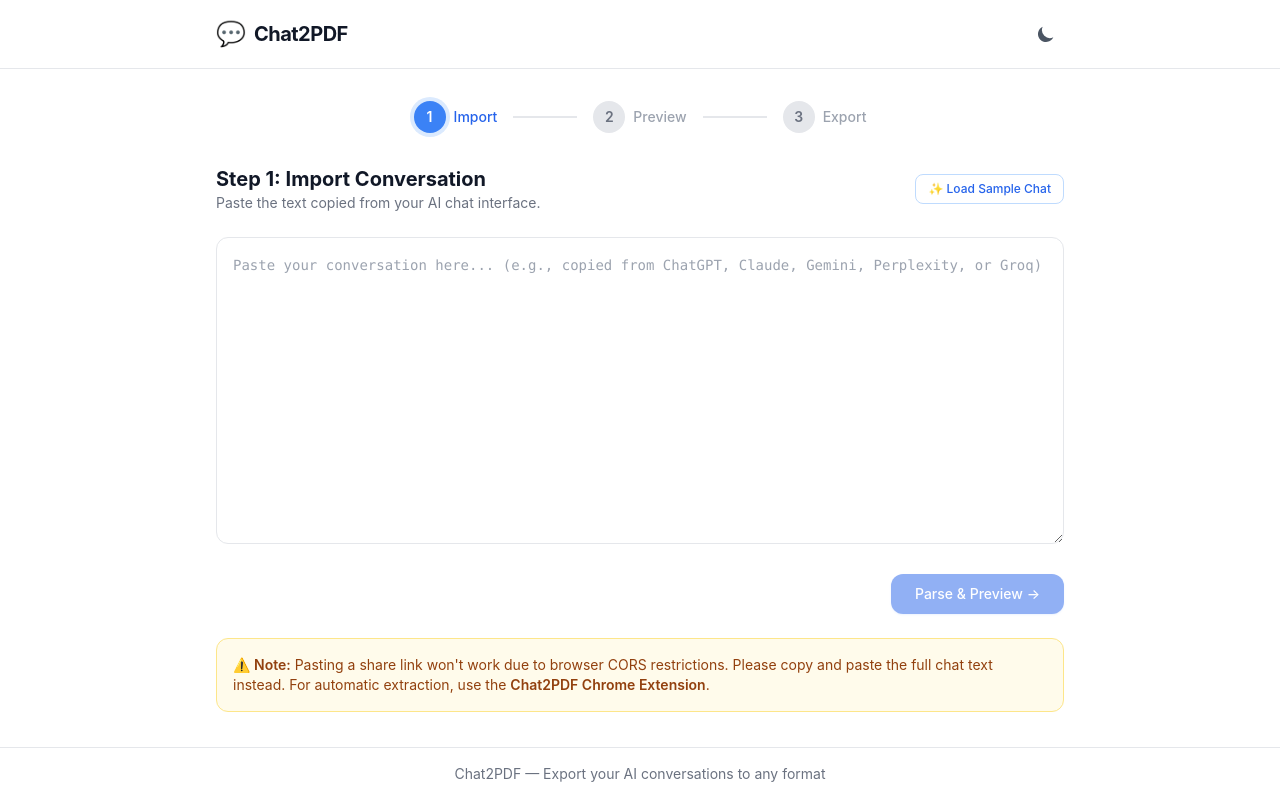
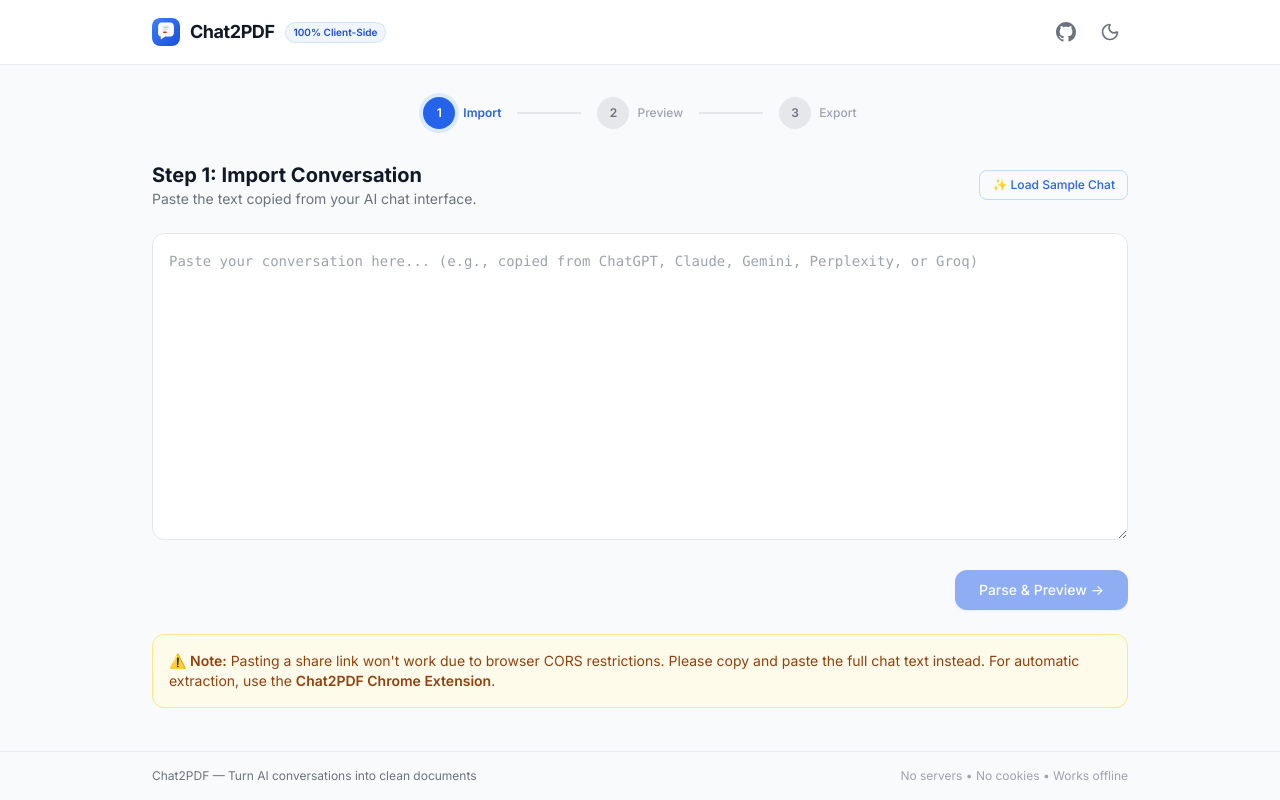
Before and after one commit to bhedanikhilkumar-code/chat2pdf, a React (Vite) app: page / in a window 1280 px wide. Built offline with nearby package versions, Linux system fonts and the light colour scheme.

Commit message:
feat(ui): design tokens, layout and stepper

```diff
--- a/index.html
+++ b/index.html
@@ -3,14 +3,12 @@
   <head>
     <meta charset="UTF-8" />
     <link rel="icon" type="image/svg+xml" href="/favicon.svg" />
-    <meta name="viewport" content="width=device-width, initial-scale=1.0" />
-    <meta name="description" content="Chat2PDF - Export your AI chat conversations to PDF, DOCX, PPTX, and more" />
-    <link rel="preconnect" href="https://fonts.googleapis.com" />
-    <link rel="preconnect" href="https://fonts.gstatic.com" crossorigin />
-    <link href="https://fonts.googleapis.com/css2?family=Caveat:wght@400;700&family=Indie+Flower&family=Kalam:wght@300;400;700&family=Hind:wght@300;400;500;600;700&display=swap" rel="stylesheet" />
+    <meta name="viewport" content="width=device-width, initial-scale=1.0, viewport-fit=cover" />
+    <meta name="theme-color" content="#2563eb" />
+    <meta name="description" content="Chat2PDF - Export your AI chat conversations to PDF, DOCX, PPTX, and more locally" />
     <title>Chat2PDF</title>
   </head>
-  <body>
+  <body class="bg-gray-50 dark:bg-gray-950 text-gray-900 dark:text-gray-100 min-h-[100dvh] antialiased">
     <div id="root"></div>
     <script type="module" src="/src/web/main.tsx"></script>
   </body>
--- a/src/web/components/Layout.tsx
+++ b/src/web/components/Layout.tsx
@@ -1,6 +1,7 @@
 import React from 'react';
 import { useTheme } from '../hooks/useTheme';
-import ThemeToggle from './ThemeToggle';
+import { Sun, Moon } from 'lucide-react';
+
 
 interface LayoutProps {
   children: React.ReactNode;
@@ -10,29 +11,56 @@ export default function Layout({ children }: LayoutProps) {
   const { isDark, toggle } = useTheme();
 
   return (
-    <div className="min-h-screen flex flex-col bg-white dark:bg-gray-900 transition-colors">
+    <div className="min-h-[100dvh] flex flex-col bg-gray-50 dark:bg-gray-950 transition-colors">
       {/* Header */}
-      <header className="border-b border-gray-200 dark:border-gray-700 bg-white/80 dark:bg-gray-900/80 backdrop-blur-sm sticky top-0 z-50">
-        <div className="max-w-4xl mx-auto px-4 sm:px-6 py-4 flex items-center justify-between">
+      <header className="border-b border-gray-200/80 dark:border-gray-800/80 bg-white/90 dark:bg-gray-900/90 backdrop-blur-md sticky top-0 z-50">
+        <div className="max-w-5xl mx-auto px-4 sm:px-6 py-3.5 flex items-center justify-between">
+          <div className="flex items-center gap-2.5">
+            <img src="/favicon.svg" alt="Chat2PDF" className="w-7 h-7 rounded-lg shadow-xs" />
+            <span className="text-lg font-bold text-gray-900 dark:text-white tracking-tight">
+              Chat2PDF
+            </span>
+            <span className="hidden sm:inline-flex items-center px-2 py-0.5 rounded-full text-[10px] font-semibold bg-blue-50 text-blue-700 dark:bg-blue-950/60 dark:text-blue-300 border border-blue-200/60 dark:border-blue-900/40">
+              100% Client-Side
+            </span>
+          </div>
+
           <div className="flex items-center gap-2">
-            <span className="text-2xl">💬</span>
-            <h1 className="text-xl font-bold text-gray-900 dark:text-white tracking-tight">
-              Chat2PDF
-            </h1>
+            <a
+              href="https://github.com/bhedanikhilkumar-code/chat2pdf"
+              target="_blank"
+              rel="noopener noreferrer"
+              aria-label="GitHub Repository"
+              className="p-2 rounded-xl text-gray-500 hover:text-gray-900 dark:text-gray-400 dark:hover:text-gray-100 hover:bg-gray-100 dark:hover:bg-gray-800 transition-colors"
+            >
+              <svg className="w-5 h-5 fill-current" viewBox="0 0 24 24">
+                <path d="M12 0C5.37 0 0 5.37 0 12c0 5.31 3.435 9.795 8.205 11.385.6.105.825-.255.825-.57 0-.285-.015-1.23-.015-2.235-3.015.555-3.795-.735-4.035-1.41-.135-.345-.72-1.41-1.23-1.695-.42-.225-1.02-.78-.015-.795.945-.015 1.62.87 1.845 1.23 1.08 1.815 2.805 1.305 3.495.99.105-.78.42-1.305.765-1.605-2.67-.3-5.46-1.335-5.46-5.925 0-1.305.465-2.385 1.23-3.225-.12-.3-.54-1.53.12-3.18 0 0 1.005-.315 3.3 1.23.96-.27 1.98-.405 3-.405s2.04.135 3 .405c2.295-1.56 3.3-1.23 3.3-1.23.66 1.65.24 2.88.12 3.18.765.84 1.23 1.905 1.23 3.225 0 4.605-2.805 5.625-5.475 5.925.435.375.81 1.095.81 2.22 0 1.605-.015 2.895-.015 3.3 0 .315.225.69.825.57A12.02 12.02 0 0024 12c0-6.63-5.37-12-12-12z" />
+              </svg>
+            </a>
+
+
+            <button
+              type="button"
+              onClick={toggle}
+              aria-label={isDark ? 'Switch to light mode' : 'Switch to dark mode'}
+              className="p-2 rounded-xl text-gray-500 hover:text-gray-900 dark:text-gray-400 dark:hover:text-gray-100 hover:bg-gray-100 dark:hover:bg-gray-800 transition-colors"
+            >
+              {isDark ? <Sun className="w-5 h-5 text-amber-400" /> : <Moon className="w-5 h-5" />}
+            </button>
           </div>
-          <ThemeToggle isDark={isDark} onToggle={toggle} />
         </div>
       </header>
 
       {/* Main Content */}
-      <main className="flex-1 max-w-4xl w-full mx-auto px-4 sm:px-6 py-8">
+      <main className="flex-1 max-w-5xl w-full mx-auto px-4 sm:px-6 py-6 sm:py-8">
         {children}
       </main>
 
       {/* Footer */}
-      <footer className="border-t border-gray-200 dark:border-gray-700">
-        <div className="max-w-4xl mx-auto px-4 sm:px-6 py-4 text-center text-sm text-gray-500 dark:text-gray-400">
-          Chat2PDF — Export your AI conversations to any format
+      <footer className="border-t border-gray-200/80 dark:border-gray-800/80 py-4 mt-auto">
+        <div className="max-w-5xl mx-auto px-4 sm:px-6 flex flex-col sm:flex-row items-center justify-between gap-2 text-xs text-gray-500 dark:text-gray-400">
+          <span>Chat2PDF — Turn AI conversations into clean documents</span>
+          <span className="text-gray-400 dark:text-gray-600">No servers • No cookies • Works offline</span>
         </div>
       </footer>
     </div>
--- a/src/web/components/StepIndicator.tsx
+++ b/src/web/components/StepIndicator.tsx
@@ -1,5 +1,9 @@
+import React from 'react';
+import { Check } from 'lucide-react';
+
 interface StepIndicatorProps {
-  currentStep: number; // 0, 1, 2
+  currentStep: number;
+  onStepClick?: (step: number) => void;
 }
 
 const steps = [
@@ -8,37 +12,39 @@ const steps = [
   { label: 'Export', number: 3 },
 ];
 
-export default function StepIndicator({ currentStep }: StepIndicatorProps) {
+export default function StepIndicator({ currentStep, onStepClick }: StepIndicatorProps) {
   return (
-    <div className="flex items-center justify-center gap-2 sm:gap-4 mb-8">
+    <div className="flex items-center justify-center gap-2 sm:gap-4 mb-6">
       {steps.map((step, index) => {
         const isActive = index === currentStep;
         const isCompleted = index < currentStep;
+        const isClickable = onStepClick && isCompleted;
 
         return (
           <div key={step.number} className="flex items-center gap-2 sm:gap-4">
-            <div className="flex items-center gap-1.5 sm:gap-2">
+            <button
+              type="button"
+              disabled={!isClickable}
+              onClick={() => isClickable && onStepClick(index)}
+              className={`flex items-center gap-2 group transition-all ${
+                isClickable ? 'cursor-pointer' : 'cursor-default'
+              }`}
+            >
               <div
-                className={`w-8 h-8 rounded-full flex items-center justify-center text-sm font-semibold transition-all ${
+                className={`w-8 h-8 rounded-full flex items-center justify-center text-xs font-semibold transition-all ${
                   isCompleted
-                    ? 'bg-blue-500 text-white'
+                    ? 'bg-blue-600 text-white'
                     : isActive
-                    ? 'bg-blue-500 text-white ring-4 ring-blue-100 dark:ring-blue-900'
-                    : 'bg-gray-200 dark:bg-gray-700 text-gray-500 dark:text-gray-400'
+                    ? 'bg-blue-600 text-white ring-4 ring-blue-100 dark:ring-blue-900/50'
+                    : 'bg-gray-200 dark:bg-gray-800 text-gray-500 dark:text-gray-400'
                 }`}
               >
-                {isCompleted ? (
-                  <svg className="w-4 h-4" fill="none" viewBox="0 0 24 24" stroke="currentColor" strokeWidth={3}>
-                    <path strokeLinecap="round" strokeLinejoin="round" d="M5 13l4 4L19 7" />
-                  </svg>
-                ) : (
-                  step.number
-                )}
+                {isCompleted ? <Check className="w-4 h-4 stroke-[3]" /> : step.number}
               </div>
               <span
-                className={`text-sm font-medium hidden sm:inline ${
+                className={`text-xs font-medium hidden sm:inline ${
                   isActive
-                    ? 'text-blue-600 dark:text-blue-400'
+                    ? 'text-blue-600 dark:text-blue-400 font-semibold'
                     : isCompleted
                     ? 'text-gray-700 dark:text-gray-300'
                     : 'text-gray-400 dark:text-gray-500'
@@ -46,12 +52,12 @@ export default function StepIndicator({ currentStep }: StepIndicatorProps) {
               >
                 {step.label}
               </span>
-            </div>
+            </button>
 
             {index < steps.length - 1 && (
               <div
                 className={`w-8 sm:w-16 h-0.5 transition-colors ${
-                  isCompleted ? 'bg-blue-500' : 'bg-gray-200 dark:bg-gray-700'
+                  isCompleted ? 'bg-blue-600' : 'bg-gray-200 dark:bg-gray-800'
                 }`}
               />
             )}
--- a/src/web/index.css
+++ b/src/web/index.css
@@ -2,10 +2,16 @@
 @tailwind components;
 @tailwind utilities;
 
-body {
-  @apply bg-white text-gray-900 dark:bg-gray-900 dark:text-gray-100 antialiased;
-  font-family: 'Inter', system-ui, -apple-system, sans-serif;
-  transition: background-color 0.3s ease, color 0.3s ease;
+@layer base {
+  html {
+    font-family: 'Inter', -apple-system, BlinkMacSystemFont, 'Segoe UI', Roboto, sans-serif;
+  }
+
+  body {
+    min-height: 100dvh;
+    touch-action: manipulation;
+    -webkit-tap-highlight-color: transparent;
+  }
 }
 
 /* Custom scrollbar */
@@ -15,33 +21,22 @@ body {
 }
 
 ::-webkit-scrollbar-track {
-  @apply bg-transparent;
+  background: transparent;
 }
 
 ::-webkit-scrollbar-thumb {
-  @apply bg-gray-300 dark:bg-gray-600 rounded-full;
+  @apply bg-gray-300 dark:bg-gray-700 rounded-full;
 }
 
 ::-webkit-scrollbar-thumb:hover {
-  @apply bg-gray-400 dark:bg-gray-500;
-}
-
-/* Dark mode transitions */
-*,
-*::before,
-*::after {
-  transition: background-color 0.2s ease, border-color 0.2s ease, color 0.2s ease;
+  @apply bg-gray-400 dark:bg-gray-600;
 }
 
 /* Code block styling */
 pre {
-  @apply bg-gray-100 dark:bg-gray-800 rounded-lg p-4 overflow-x-auto text-sm;
+  @apply bg-gray-900 text-gray-100 rounded-xl p-4 overflow-x-auto text-sm font-mono leading-relaxed;
 }
 
 code {
-  @apply bg-gray-100 dark:bg-gray-800 rounded px-1.5 py-0.5 text-sm font-mono;
+  @apply font-mono text-sm;
 }
-
-pre code {
-  @apply bg-transparent p-0;
-}
```
Also changed, not shown: src/web/main.tsx (+8 -0 lines).
